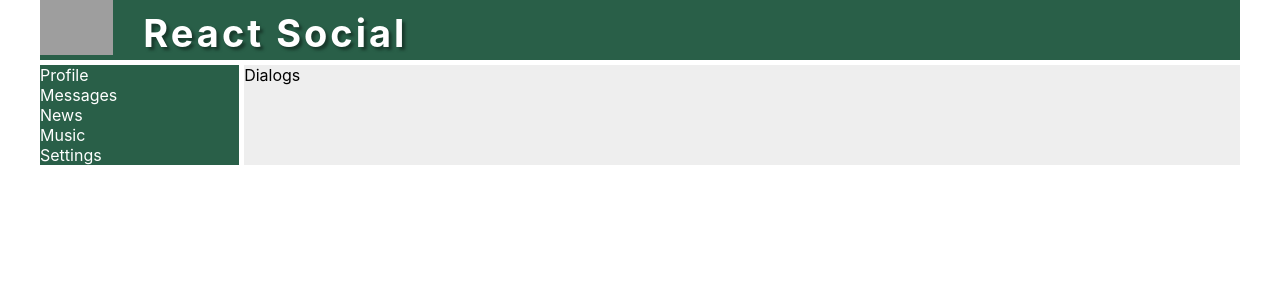
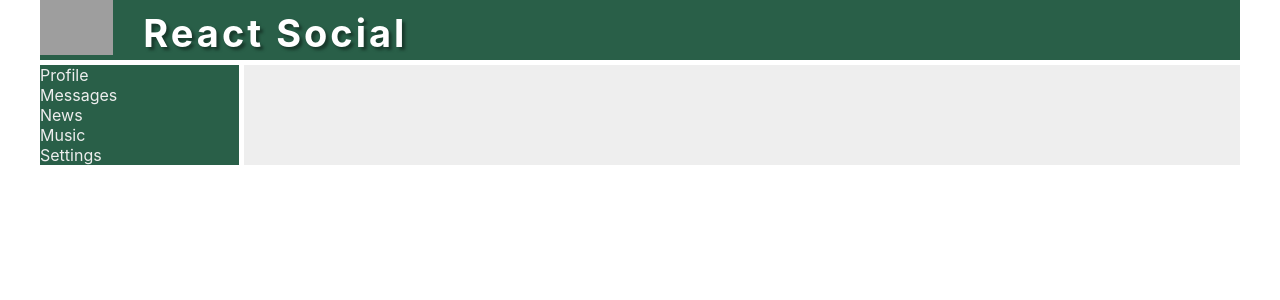
Before and after one commit to DmytroTrutenko/Social-React, a React (Create React App) app: page / in a window 1280 px wide. Shown: the top 300 px of the page. Built offline with nearby package versions, Linux system fonts and the light colour scheme; grey boxes are pictures that could not be loaded.

Commit message:
add module Route-react-dom

```diff
--- a/package.json
+++ b/package.json
@@ -5,6 +5,7 @@
   "dependencies": {
     "react": "^16.11.0",
     "react-dom": "^16.11.0",
+    "react-router-dom": "^5.1.2",
     "react-scripts": "3.2.0"
   },
   "scripts": {
--- a/src/App.js
+++ b/src/App.js
@@ -4,25 +4,29 @@
 import Navbar from './components/Navbar/Navbar';
 import Profile from './components/Profile/Profile';
 import Dialogs from './components/Dialogs/Dialogs';
+import News from './components/News/News';
+import Music from './components/Music/Music';
+import Settings from './components/Settings/Settings';
+import {BrowserRouter, Route}  from 'react-router-dom';
 
 
 
 
-
-const App = () => {
+const App = (props) => {
   return (
-
+    <BrowserRouter>
        <div className = 'app-wrapper'>
           <Header/>
           <Navbar/>
-
           <div className='app-wrapper-content'>
-         <Dialogs/>
-          {/* <Profile/> */}
+              <Route path='/profile' component={Profile}/>
+              <Route path='/dialogs' component={Dialogs}/>
+              <Route path='/news' component={News}/>
+              <Route path='/music' component={Music}/>
+              <Route path='/settings' component={Settings}/>
           </div>
-
        </div>
-
+    </BrowserRouter>
   );
 }
 
--- /dev/null
+++ b/src/components/Music/Music.jsx
@@ -0,0 +1,12 @@
+import React from 'react';
+import classes from './Music.module.css';
+
+
+const Music = () => {
+    return (
+      <div>
+       <span>Music</span>
+      </div>
+    );
+}
+export default Music;
--- a/src/components/Navbar/Navbar.jsx
+++ b/src/components/Navbar/Navbar.jsx
@@ -5,19 +5,19 @@
     return (
       <nav className = {classes.nav}>
         <div className = {`${classes.item} ${classes.active}`}>
-          <a>Profile</a>
+          <a href = '/profile'>Profile</a>
         </div>
         <div className = {classes.item}>
-          <a>Messages</a>
+          <a href = '/dialogs'>Messages</a>
         </div>
         <div className = {classes.item}>
-          <a>News</a>
+          <a href = '/news'>News</a>
         </div>
         <div className = {classes.item}>
-          <a>Music</a>
+          <a href = '/music'>Music</a>
         </div>
         <div className = {classes.item}>
-          <a>Settings</a>
+          <a href = '/settings'>Settings</a>
         </div>
       </nav>
     );
--- a/src/components/Navbar/Navbar.module.css
+++ b/src/components/Navbar/Navbar.module.css
@@ -5,6 +5,18 @@
 .item{
   color: #fff;
   }
+
 .active{
 
 }
+
+.nav a{
+  color: #eee;
+  text-decoration: none;
+}
+
+
+.nav a:hover{
+  color: #D6D6D6;
+  text-decoration: underline;
+}
--- /dev/null
+++ b/src/components/News/News.jsx
@@ -0,0 +1,12 @@
+import React from 'react';
+import classes from './News.module.css';
+
+
+const News = () => {
+    return (
+      <div>
+        <span>News</span>
+      </div>
+    );
+}
+export default News;
--- a/src/components/Profile/Profile.module.css
+++ b/src/components/Profile/Profile.module.css
@@ -1,5 +1,5 @@
 
 
-.content .imgHead {
-  width: 70%;
+.imgHead {
+  width: 100%;
 }
--- /dev/null
+++ b/src/components/Settings/Settings.jsx
@@ -0,0 +1,12 @@
+import React from 'react';
+import classes from './Settings.module.css';
+
+
+const Settings = () => {
+    return (
+      <div>
+        <span>Settings</span>
+      </div>
+    );
+}
+export default Settings;
```
Also changed, not shown: src/components/Music/Music.module.css (added), src/components/News/News.module.css (added), src/components/Settings/Settings.module.css (added), 1 other file (tests, documents, lock files or other folders). Lines whose indentation alone changed are shown as unchanged.
